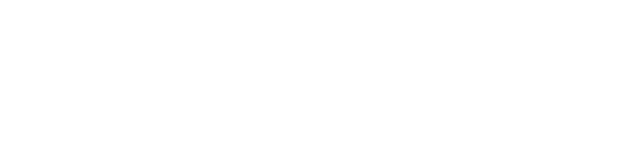
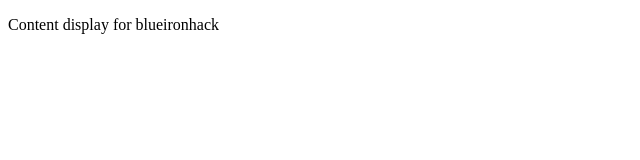
Before and after one commit to RCODI/2015blueironhack-wumenghan, a plain HTML site: page index.html in a window 1280 px wide. Shown: the whole page, without its empty margins (0-640 px from the left). Drawn offline with nearby package versions, Linux system fonts and the light colour scheme.

Commit message:
add content to index.html

```diff
--- a/index.html
+++ b/index.html
@@ -13,8 +13,8 @@
 
 
 	<body>
-		<div id ="">
-			<p>
+		<div id ="content">
+			<p>Content display for blueironhack</p>
 		</div>
 	</body>
 
```
